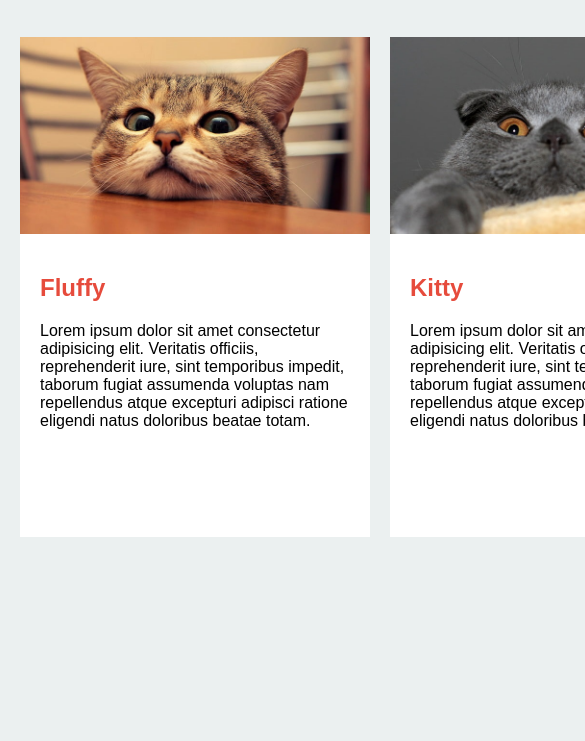
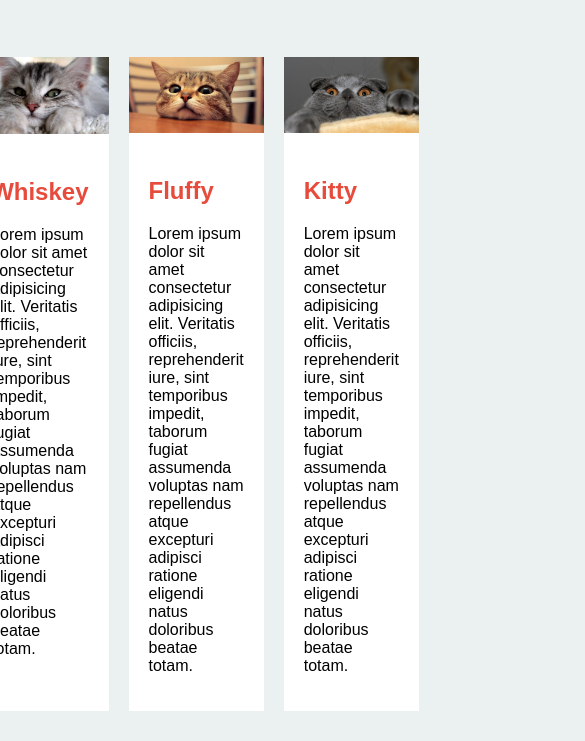
Before and after one commit to Thony-R/DWWM, a plain HTML site: page LesChatons/index.html in a window 390 px wide. Shown: the part 103-844 px from the top of the page, 585 px wide, since content can reach past the window. Drawn offline with Linux system fonts and the light colour scheme.

Commit message:
modif responsive

```diff
--- a/LesChatons/assets/css/main.css
+++ b/LesChatons/assets/css/main.css
@@ -6,28 +6,28 @@ body
 }
 header
 {
+    height: 100px;
     display: flex;
     justify-content: center;
+    align-items: center;
     background-color: #E64B3C;
 }
 h1
 {
     color: #ffffff;
 }
-section
+.Cards
 {
     display: flex;
     justify-content: center;
     margin-top: 50px;
+    margin-inline: 15%;
 }
 #Cards
 {
-    display: flex;
-    flex-direction: column;
     margin: 10px;
     background-color: #ffffff;
-    width: 350px;
-    height: 500px;
+    max-width: 350px;
 }
 h2
 {
@@ -37,3 +37,7 @@ div
 {
     padding: 20px;
 }
+img
+{
+    width: 100%;
+}
--- a/LesChatons/index.html
+++ b/LesChatons/index.html
@@ -12,7 +12,7 @@
         <h1>Flexbox - Card Layout</h1>
     </header>
     <main>
-        <section>
+        <section class="Cards">
             <article id="Cards">
                 <img src="./assets/img/cat1.jpg" alt="Whiskey le chat">
                 <div>
```
